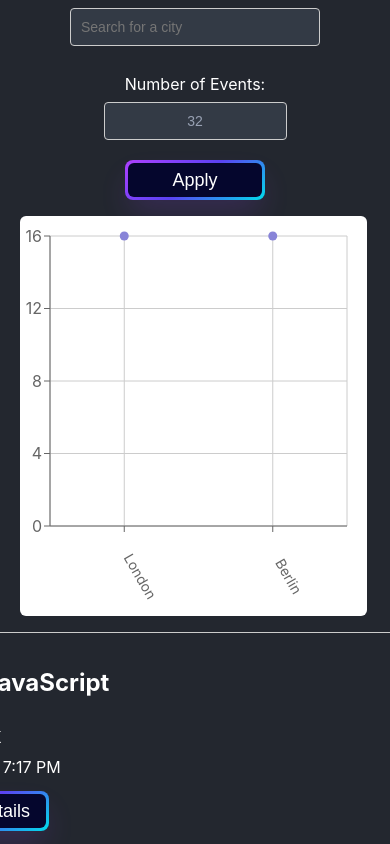
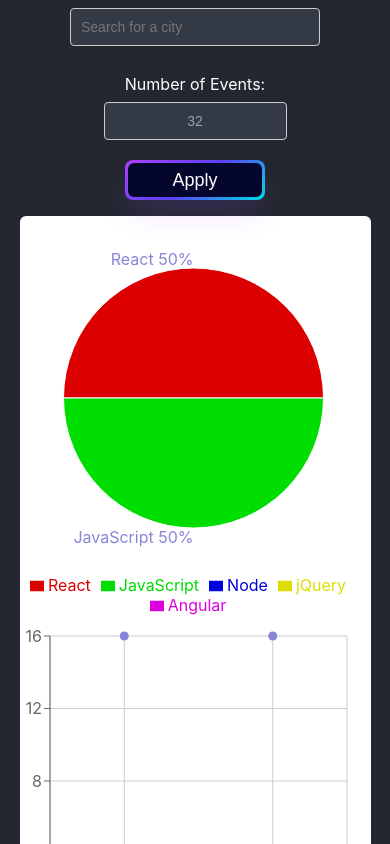
Before and after one commit to aidenmayoros/git-github.com-aidenmayoros-meet, a React (Create React App) app: page / in a window 390 px wide. Shown: the top 844 px of the page. Built offline with nearby package versions, Linux system fonts and the light colour scheme; what atatus-spa would draw is missing.

Commit message:
4.10 final submission

```diff
--- a/src/App.css
+++ b/src/App.css
@@ -198,8 +198,16 @@
 	margin-right: auto;
 }
 
-.chart-container {
+.charts-container {
 	background-color: #ffffff;
 	margin-top: 1em;
 	border-radius: 6px;
+	display: grid;
+	grid-template-columns: 1fr 1fr;
 }
+
+@media (max-width: 768px) {
+	.charts-container {
+		grid-template-columns: 1fr;
+	}
+}
--- a/src/App.js
+++ b/src/App.js
@@ -3,10 +3,11 @@
 import EventList from './components/EventList';
 import CitySearch from './components/CitySearch';
 import NumberOfEvents from './components/NumberOfEvents';
+import CityEventsChart from './components/CityEventsChart';
+import EventGenresChart from './components/EventGenresChart';
 import { InfoAlert, ErrorAlert, WarningAlert } from './components/Alert';
 import { extractLocations, getEvents } from './api';
 import { ThreeCircles } from 'react-loader-spinner';
-import CityEventsChart from './components/CityEventsChart';
 
 import './App.css';
 
@@ -82,7 +83,10 @@
 				</div>
 			) : (
 				<div>
-					<CityEventsChart allLocations={allLocations} events={events} />
+					<div className='charts-container'>
+						<EventGenresChart events={events} />
+						<CityEventsChart allLocations={allLocations} events={events} />
+					</div>
 					<EventList events={events} />
 				</div>
 			)}
--- /dev/null
+++ b/src/components/EventGenresChart.js
@@ -0,0 +1,62 @@
+import React, { useState, useEffect } from 'react';
+import { PieChart, Pie, Cell, ResponsiveContainer, Legend } from 'recharts';
+
+const EventGenresChart = ({ events }) => {
+	const [data, setData] = useState([]);
+	const genres = ['React', 'JavaScript', 'Node', 'jQuery', 'Angular'];
+
+	const getData = () => {
+		const data = genres.map((genre) => {
+			const filteredEvents = events.filter((event) => event.summary.includes(genre));
+			return {
+				name: genre,
+				value: filteredEvents.length,
+			};
+		});
+		return data;
+	};
+
+	useEffect(() => {
+		setData(getData());
+	}, [`${events}`]);
+
+	const renderCustomizedLabel = ({ cx, cy, midAngle, outerRadius, percent, index }) => {
+		const RADIAN = Math.PI / 180;
+		const radius = outerRadius;
+		const x = cx + radius * Math.cos(-midAngle * RADIAN) * 1.07;
+		const y = cy + radius * Math.sin(-midAngle * RADIAN) * 1.07;
+		return percent ? (
+			<text
+				x={x}
+				y={y}
+				fill='#8884d8'
+				textAnchor={x > cx ? 'start' : 'end'}
+				dominantBaseline='central'>
+				{`${genres[index]} ${(percent * 100).toFixed(0)}%`}
+			</text>
+		) : null;
+	};
+	const colors = ['#DD0000', '#00DD00', '#0000DD', '#DDDD00', '#DD00DD'];
+
+	return (
+		<ResponsiveContainer width='99%' height={400}>
+			<PieChart>
+				<Pie
+					data={data}
+					dataKey='value'
+					fill='#8884d8'
+					labelLine={false}
+					label={renderCustomizedLabel}
+					outerRadius={130}>
+					{data.map((entry, index) => (
+						<Cell key={`cell-${index}`} fill={colors[index]} />
+					))}
+				</Pie>
+
+				<Legend height={36} />
+			</PieChart>
+		</ResponsiveContainer>
+	);
+};
+
+export default EventGenresChart;
```
